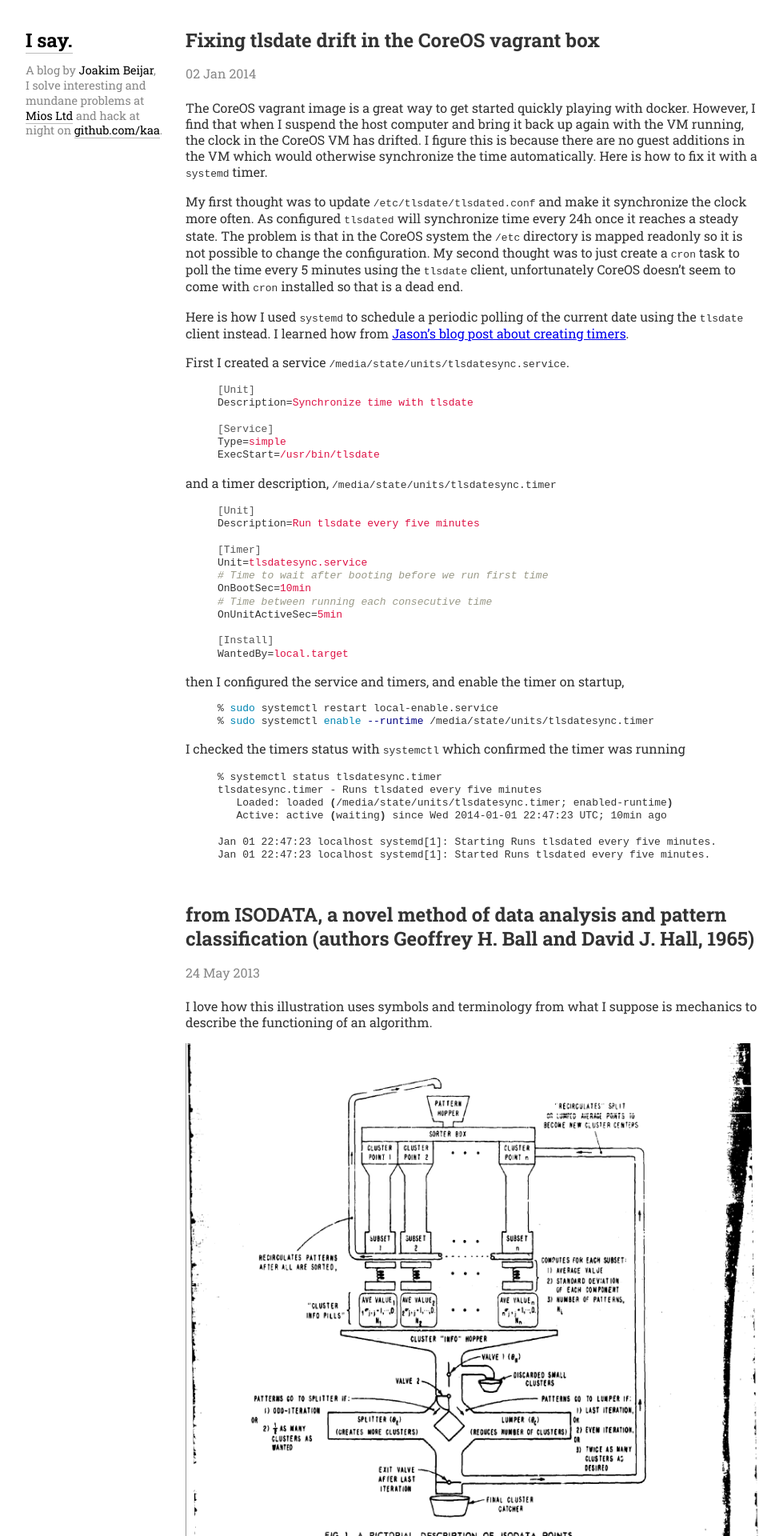
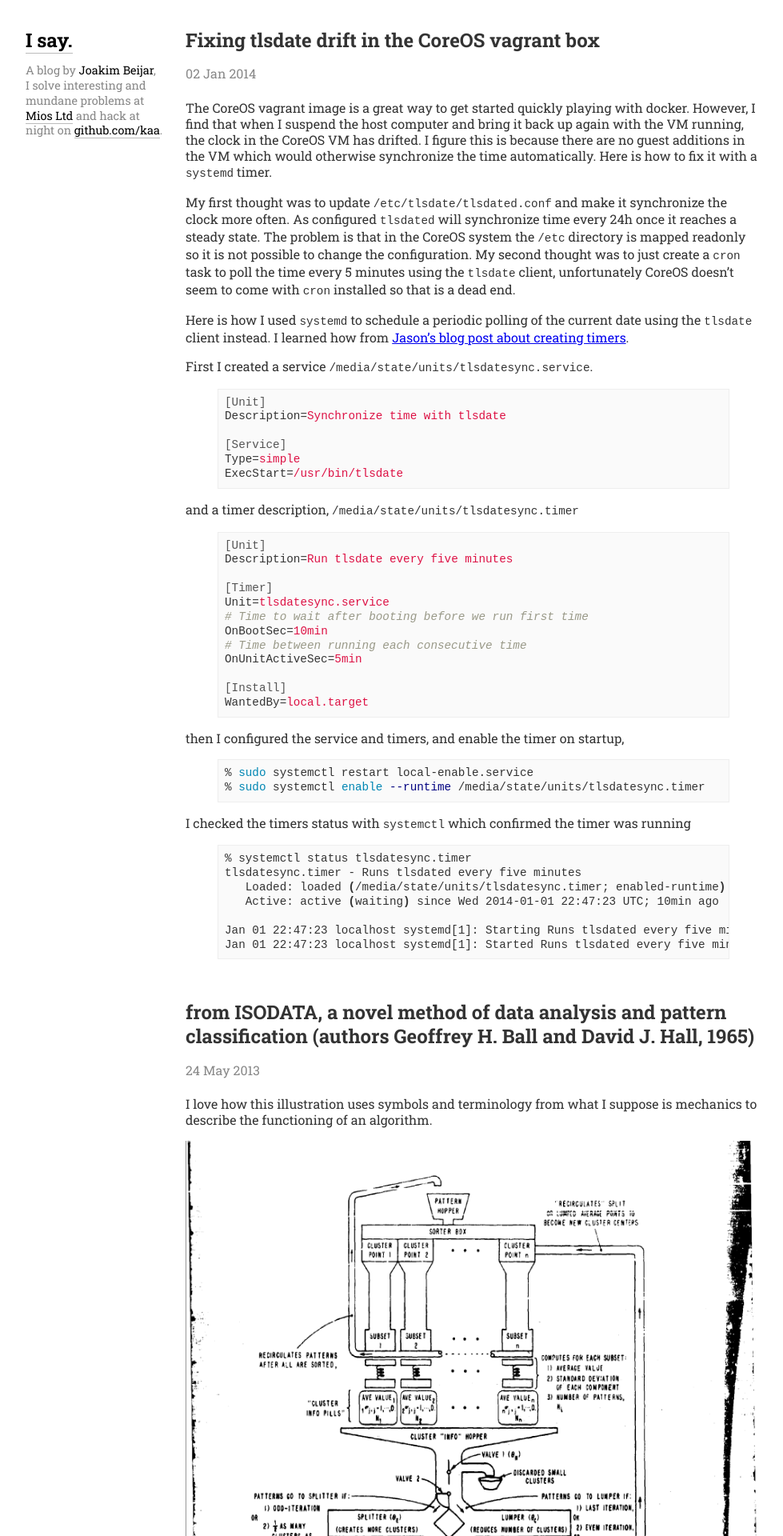
Before and after one commit to kaa/kaa.github.io, a Jekyll site: the page built from index.html, in a window 1280 px wide. Shown: the top 1920 px of the page at 80% size, without its empty margins (48-1027 px from the left). Built offline with Jekyll 4.4.1, drawn with Linux system fonts in a browser that asks for light colours; the list of posts is cut into pages by our own code.

Commit message:
Fix some code formatting styling

```diff
--- a/_layouts/default.html
+++ b/_layouts/default.html
@@ -8,8 +8,8 @@
     <meta name="viewport" content="width=device-width, initial-scale=1">
     <meta http-equiv="content-type" content="text/html; charset=utf-8">
     <link href='http://fonts.googleapis.com/css?family=Roboto+Slab:400,700&subset=latin,latin-ext' rel='stylesheet' type='text/css'>
+    <link rel="stylesheet" href="/static/css/syntax.css" type="text/css"></link>
     <link rel="stylesheet" href="/static/css/style.css" type="text/css"></link>
-    <link rel="stylesheet" href="/static/css/syntax.css" type="text/css"></link>
   </head>
   <body>
     <header>
--- a/static/css/style.css
+++ b/static/css/style.css
@@ -18,7 +18,9 @@ body > header strong { color: black; font-weight: normal; }
 body > header a { color: black; text-decoration: none; border-bottom: 1px solid #bbb }
 body > header p > span { display: block; }
 
-.highlight { overflow: auto; }
+code { font-size: 1.1em;}
+
+.highlight { overflow: auto; background: #fafafa; border: 1px solid #eee; padding: 0.5em }
 .highlight pre { margin: 0; }
 
 article { }
```
